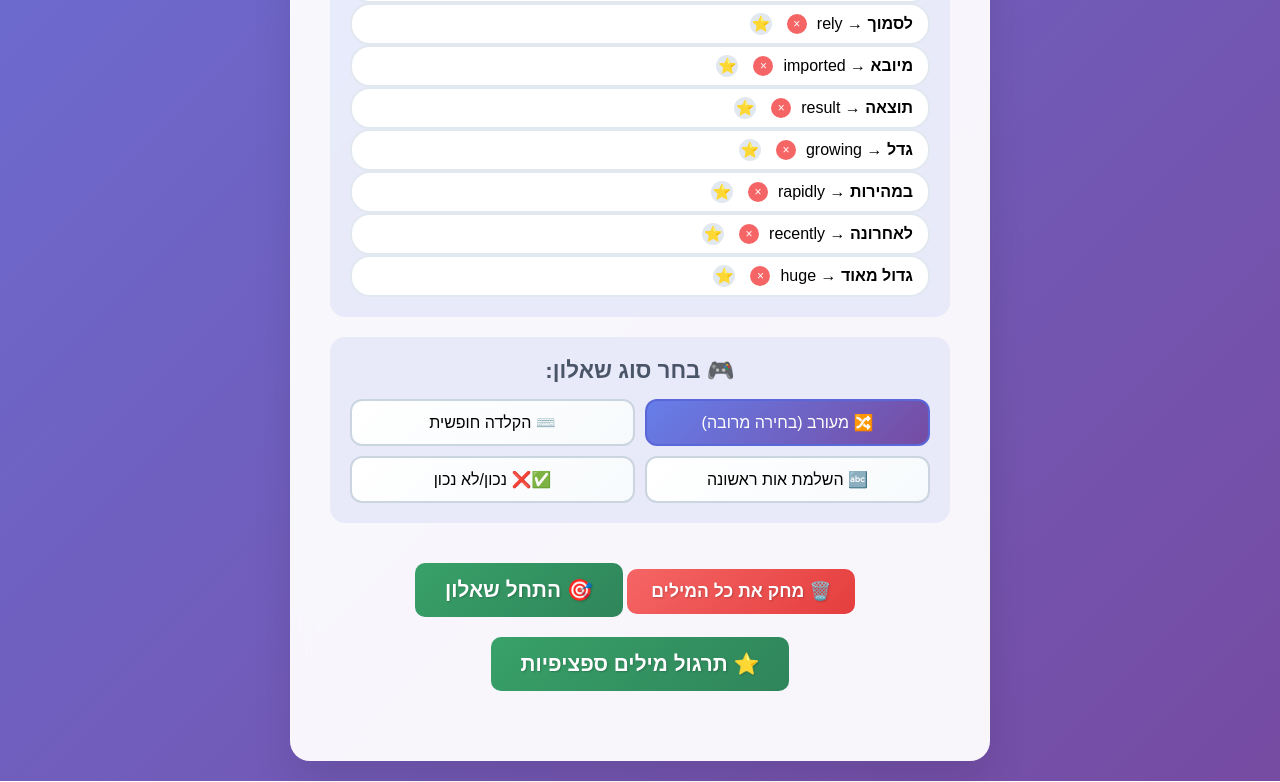
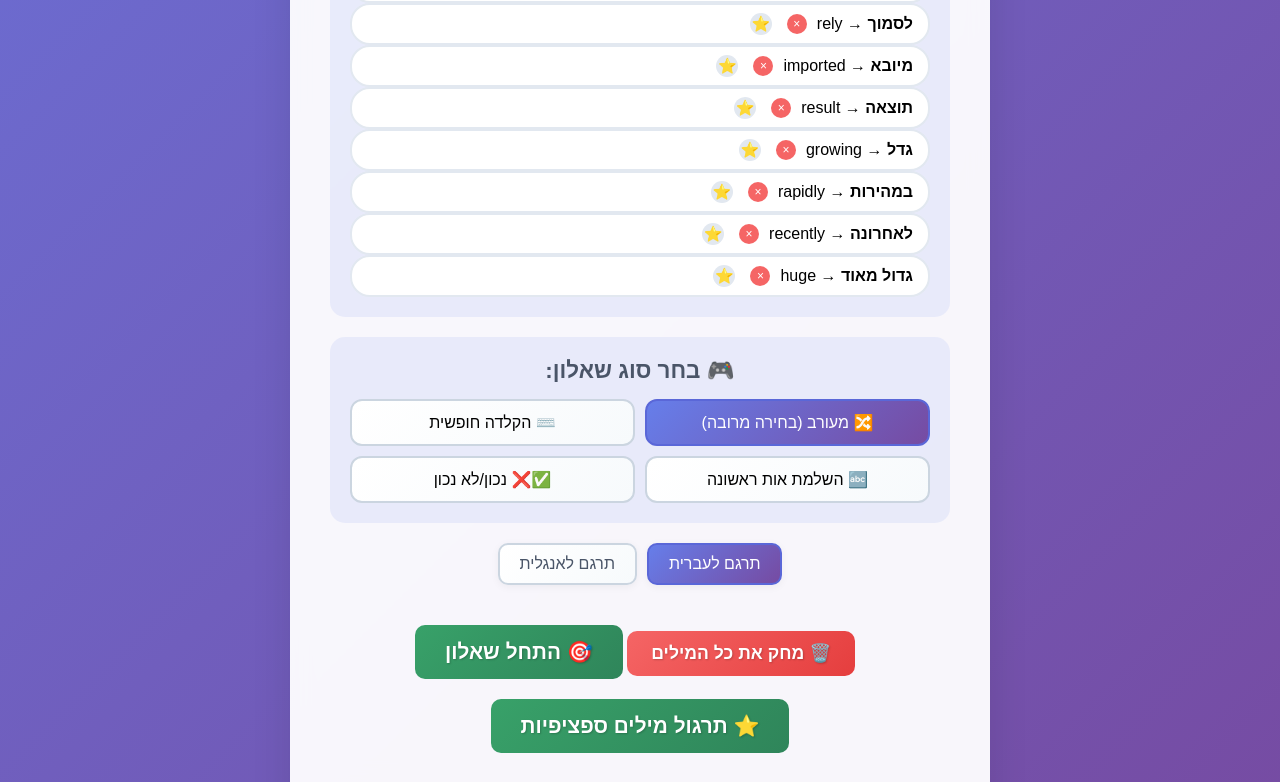
Before and after one commit to ROniLemda/english, a plain HTML site: page index.html in a window 1280 px wide. Shown: the part 1354-2136 px from the top of the page. Drawn offline with Linux system fonts and the light colour scheme.

Commit message:
Update index.html

```diff
--- a/index.html
+++ b/index.html
@@ -614,6 +614,28 @@
             color: #222 !important;
             box-shadow: 0 4px 16px rgba(102,126,234,0.13);
         }
+        .direction-btn {
+            padding: 10px 20px;
+            border: 2px solid #cbd5e0;
+            border-radius: 10px;
+            background: linear-gradient(135deg, #ffffff 0%, #f7fafc 100%);
+            color: #4a5568;
+            font-size: 1em;
+            font-weight: 500;
+            cursor: pointer;
+            transition: all 0.3s ease;
+            box-shadow: 0 2px 8px rgba(0, 0, 0, 0.05);
+        }
+        .direction-btn:hover {
+            transform: translateY(-2px);
+            border-color: #667eea;
+            box-shadow: 0 5px 15px rgba(102, 126, 234, 0.2);
+        }
+        .direction-btn.selected {
+            background: linear-gradient(135deg, #667eea 0%, #764ba2 100%);
+            color: white;
+            border-color: #5a67d8;
+        }
     </style>
 </head>
 <body>
@@ -652,6 +674,10 @@
                         ✅❌ נכון/לא נכון
                     </div>
                 </div>
+            </div>
+            <div id="direction-selector" style="display:flex;justify-content:center;gap:10px;margin:10px 0 20px 0;">
+                <button id="direction-to-hebrew" class="direction-btn selected" onclick="setTypingDirection(false)">תרגם לעברית</button>
+                <button id="direction-to-english" class="direction-btn" onclick="setTypingDirection(true)">תרגם לאנגלית</button>
             </div>
 
             <button onclick="clearAllWords()" class="add-btn clear-all-btn">🗑️ מחק את כל המילים</button>
@@ -710,7 +736,7 @@
             { hebrew: 'לעיתים קרובות', english: 'often' },
             { hebrew: 'סביבה', english: 'environmental' },
             { hebrew: 'כמה', english: 'few' },
-            { hebrew: 'הבן', english: 'realize' },
+            { hebrew: 'הבין', english: 'realize' },
             { hebrew: 'מסויים', english: 'particulr' },
             { hebrew: 'משאב', english: 'resource' },
             { hebrew: 'תהליך', english: 'process' },
@@ -739,6 +765,13 @@
         let mistakeWords = [];
         let selectedQuizType = 'mixed';
         let personalWords = [];
+        let typingDirection = false; // false = לעברית, true = לאנגלית
+
+        function setTypingDirection(toEnglish) {
+            typingDirection = toEnglish;
+            document.getElementById('direction-to-hebrew').classList.toggle('selected', !toEnglish);
+            document.getElementById('direction-to-english').classList.toggle('selected', toEnglish);
+        }
 
         // טעינת נתונים
         function loadData() {
@@ -956,16 +989,18 @@
             const questions = [];
 
             wordList.forEach((item, index) => {
-                const direction = Math.random() > 0.5;
-
+                let direction;
                 switch(selectedQuizType) {
                     case 'mixed':
+                        direction = Math.random() > 0.5;
                         questions.push(createMixedQuestion(item, index, direction));
                         break;
                     case 'typing':
+                        direction = typingDirection;
                         questions.push(createTypingQuestion(item, index, direction));
                         break;
                     case 'firstLetter':
+                        direction = Math.random() > 0.5;
                         questions.push(createFirstLetterQuestion(item, index, direction));
                         break;
                     case 'trueFalse':
@@ -1256,7 +1291,7 @@
                 message = `💪 ${correctAnswers}/${totalQuestions} - צריך עוד תרגול, אל תתייאש!`;
             }
 
-            scoreElement.textContent = message;
+            scoreElement.innerHTML = message + '<br><button onclick="backToWordList()" class="home-btn">חזור למסך הבית</button>';
             scoreElement.style.display = 'block';
             resetBtn.style.display = 'inline-block';
         }
```
